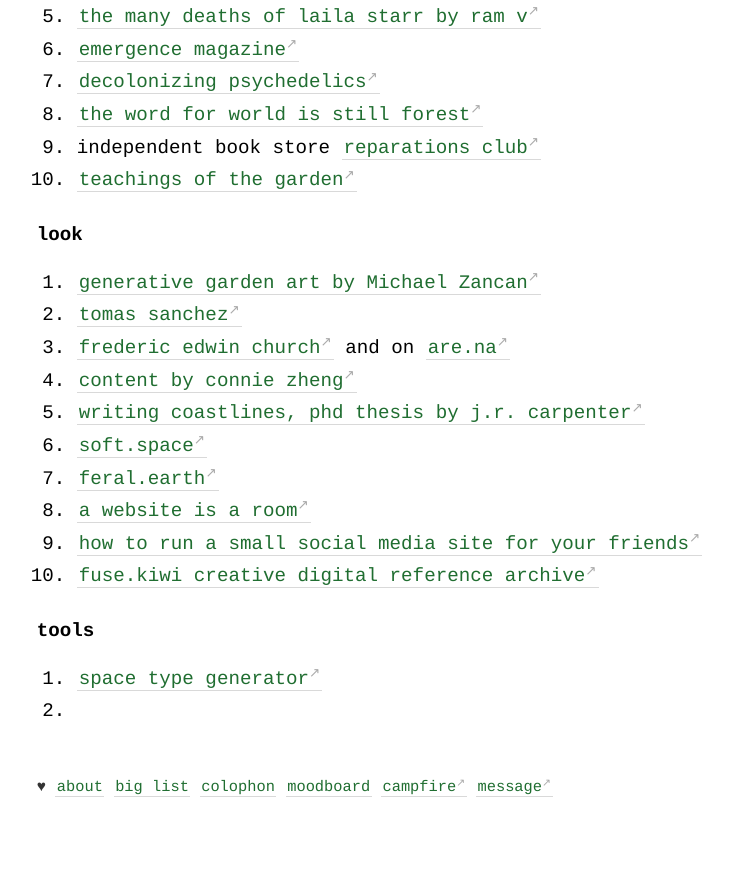
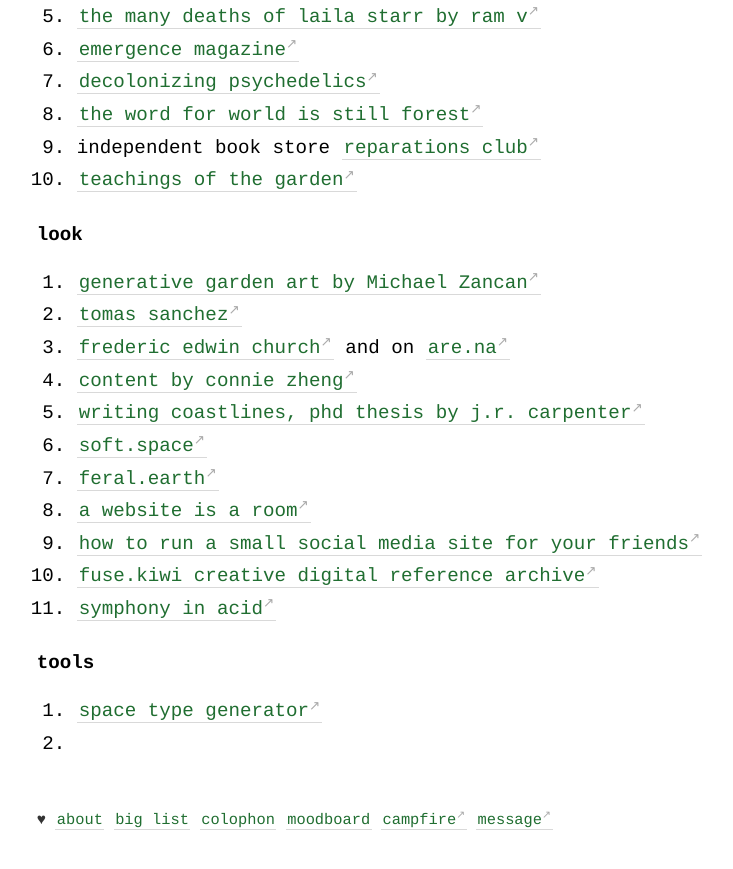
Before and after one commit to geminiworms/talyssagarden.github.io, a Jekyll site: the page built from _pages/big-list.md, in a window 1280 px wide and 900 px high, scrolled down 836 px. Shown: the top 869 px of the window, without its empty margins (40-773 px from the left). Built offline with Jekyll 4.4.1, drawn with Linux system fonts in a browser that asks for light colours.

Commit message:
Update big-list.md

```diff
--- a/_pages/big-list.md
+++ b/_pages/big-list.md
@@ -42,6 +42,7 @@
 8. [a website is a room](https://a-website-is-a-room.net/)
 9. [how to run a small social media site for your friends](https://runyourown.social/)
 10. [fuse.kiwi creative digital reference archive](https://www.fuse.kiwi/)
+11. [symphony in acid](https://symphonyinacid.net/)
 
 #### tools
 1. [space type generator](https://spacetypegenerator.com/)
```
